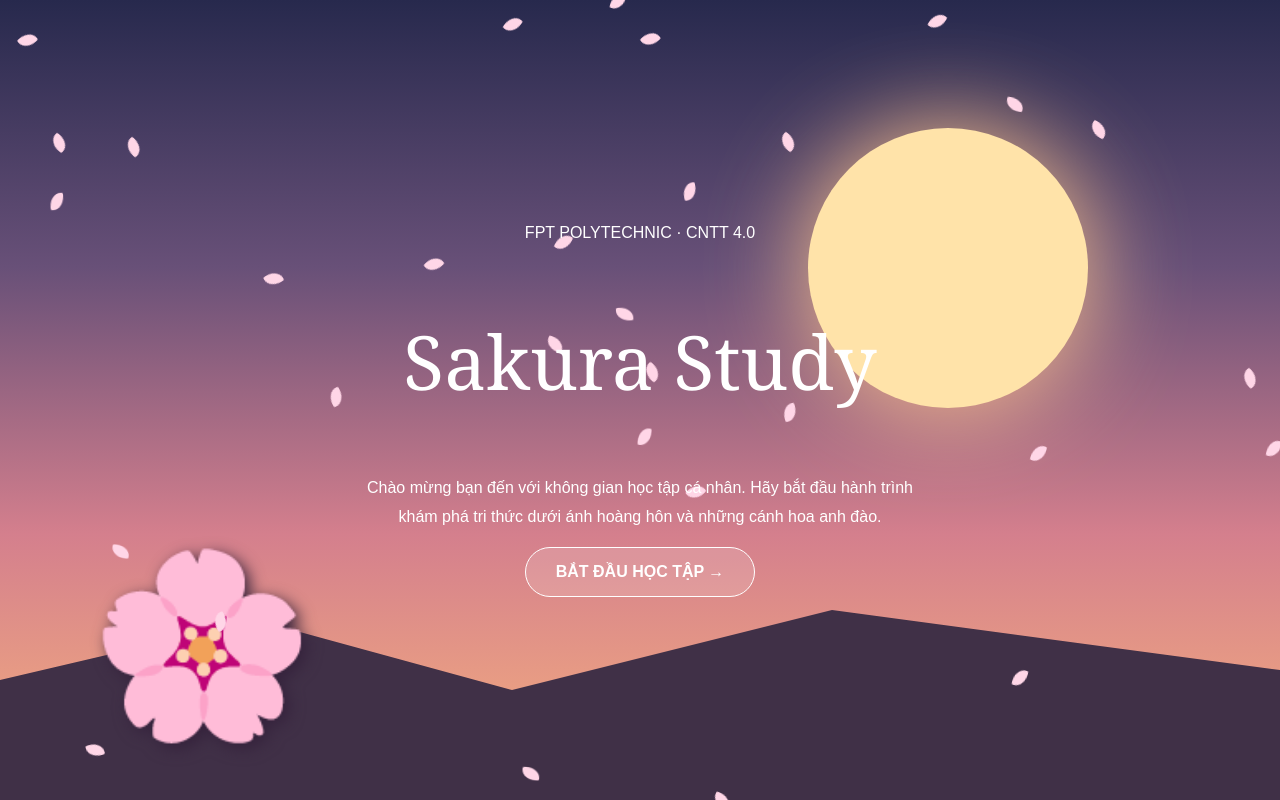
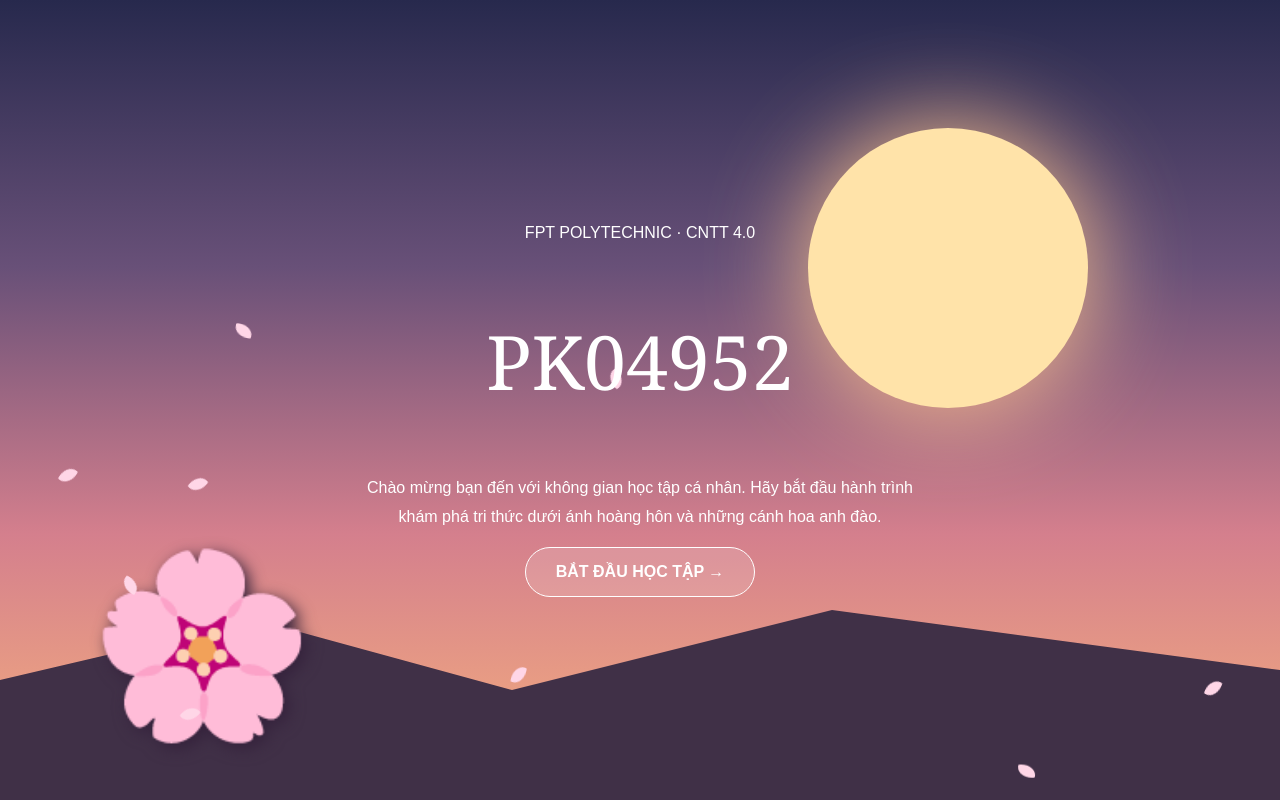
Before and after one commit to Phominhquoc223/QuocDaichep.github, a plain HTML site: page index.html in a window 1280 px wide. Drawn offline with Linux system fonts and the light colour scheme.

Commit message:
Change title and branding from Sakura Study to PK04952

```diff
--- a/index.html
+++ b/index.html
@@ -4,7 +4,7 @@
 <head>
 <meta charset="UTF-8">
 <meta name="viewport" content="width=device-width, initial-scale=1.0">
-<title>Sakura Study - CNTT 4.0</title>
+<title>PK04952 - CNTT 4.0</title>
 
 <style>
 :root {
@@ -308,7 +308,7 @@ textarea {min-height:120px}
 
  <div class="intro-content">
   <p>FPT POLYTECHNIC · CNTT 4.0</p>
-  <h1>Sakura Study</h1>
+  <h1>PK04952</h1>
   <p>
    Chào mừng bạn đến với không gian học tập cá nhân.
    Hãy bắt đầu hành trình khám phá tri thức
@@ -324,7 +324,7 @@ textarea {min-height:120px}
 <div id="app">
 
 <header>
- <div class="logo">🌸 SAKURA STUDY</div>
+ <div class="logo">🌸 PK04952</div>
  <div class="header-actions">
   <button class="btn" onclick="toggleTheme()">☾ Sáng / Tối</button>
   <button class="btn" onclick="backHome()">⌂</button>
@@ -528,7 +528,7 @@ textarea {min-height:120px}
 </div>
 
 <div class="footer">
- Sakura Study · CNTT 4.0 · FPT Polytechnic 🌸
+ PK04952 · CNTT 4.0 · FPT Polytechnic 🌸
 </div>
 </div>
 
@@ -572,9 +572,9 @@ if(localStorage.getItem('theme')==='dark'){
 for(let i=0;i<35;i++){
  let p=document.createElement('div');
  p.className='petal';
- p.style.left=Math.random()*100+'%';
- p.style.animationDuration=(6+Math.random()*10)+'s';
- p.style.animationDelay=(-Math.random()*15)+'s';
+ p.style.left=Math.random()*400+'%';
+ p.style.animationDuration=(10+Math.random()*20)+'s';
+ p.style.animationDelay=(-Math.random()*20)+'s';
  document.getElementById('petals').appendChild(p);
 }
 
```
